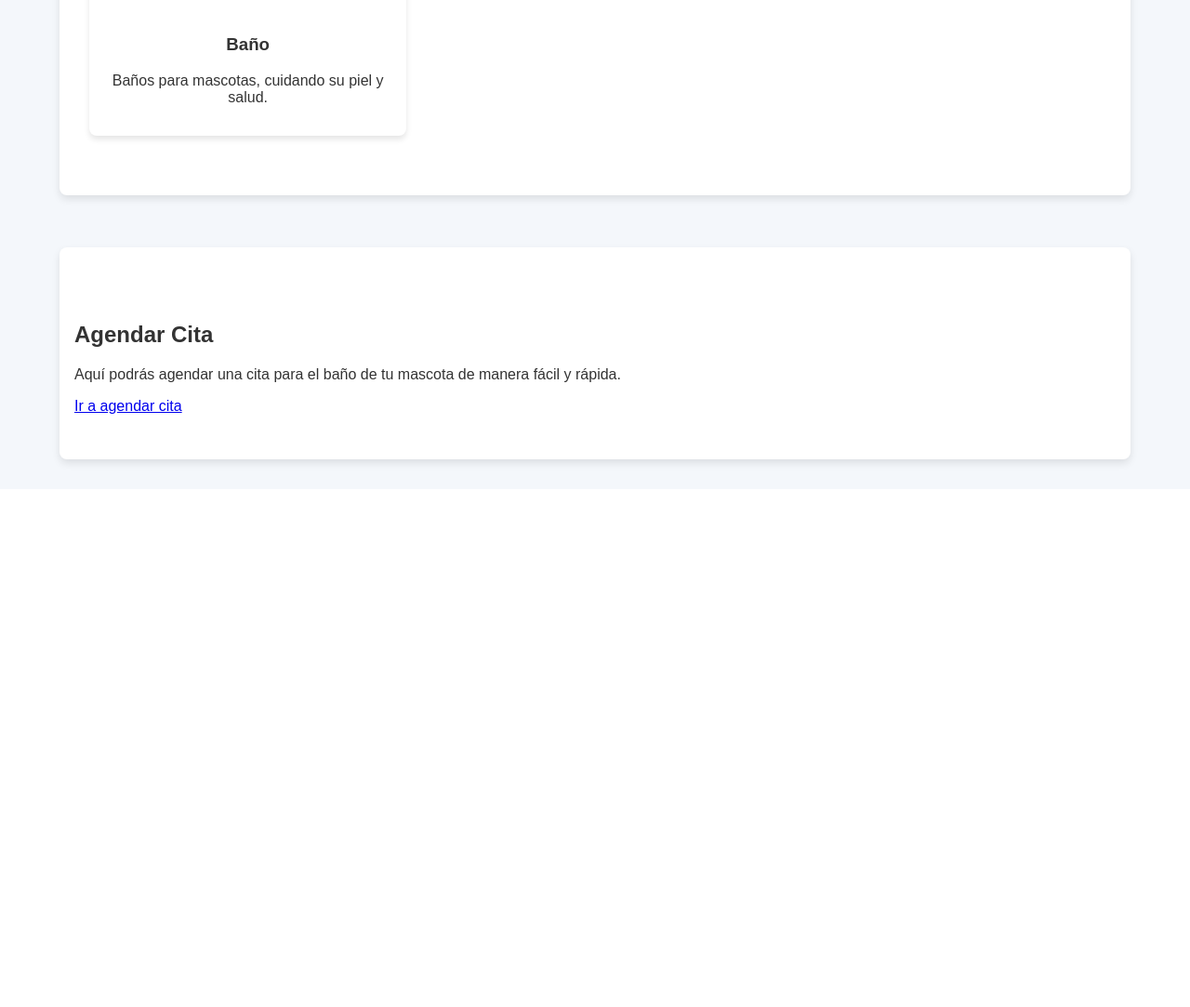
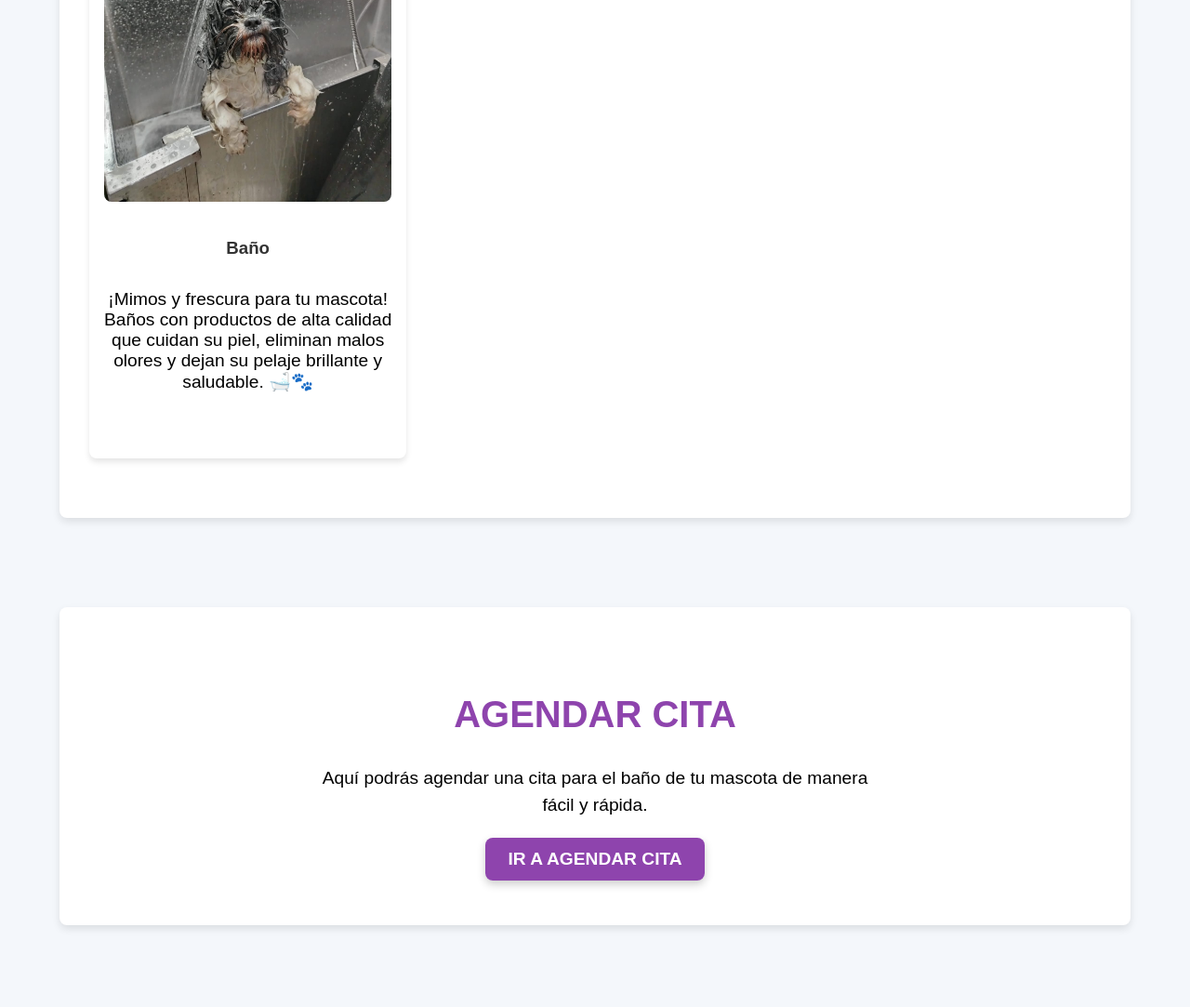
Before and after one commit to EmanuelDv/PetShop, a Flask app: page / in a window 1280 px wide. Shown: the part 1779-2862 px from the top of the page at 93% size. Before the commit the page ends 2283 px from the top, so only its background shows below. Run offline with Flask 3, Linux system fonts and the light colour scheme.

Commit message:
cambios en sections

```diff
--- a/static/css/styles.css
+++ b/static/css/styles.css
@@ -58,7 +58,7 @@ nav a:hover {
 
 /* Espacio debajo del Navbar */
 main {
-    margin-top: 120px; /* Asegura que el contenido principal quede debajo del navbar */
+    margin-top: 60px; /* Asegura que el contenido principal quede debajo del navbar */
     width: 90%;
     max-width: 1200px;
 }
@@ -66,18 +66,90 @@ main {
 /* Secciones */
 section {
     padding: 3rem 1rem;
-    margin: 2rem 0;
+    margin: 6rem 0;
     background-color: #fff;
     border-radius: 8px;
     box-shadow: 0 4px 8px rgba(0, 0, 0, 0.1);
     width: 100%;
     box-sizing: border-box;
 }
+section h2 {
+    font-size: 2.5rem; /* Tamaño más grande */
+    color: #8E44AD; /* Un color vibrante */
+    text-align: center; /* Centrar el título */
+    text-transform: uppercase; /* Poner en mayúsculas */
+    font-weight: bold; /* Negrita */
+    margin-bottom: 20px; /* Espacio inferior */
+    position: relative; /* Permitir decoraciones */
+}
 
-#productos, #servicios, #citas {
-    padding-top: 60px; /* Ajusta este valor según el alto del navbar */
-    margin-top: 3.5rem; /* Evita que se solapen con el navbar */
+section h2::after {
+    content: "";
+    display: block;
+    width: 80px;
+    height: 4px;
+    margin: 8px auto 0; /* Centrado */
+    border-radius: 2px;
 }
+
+
+#productos, #servicios p{
+    padding-top: 15px; /* Ajusta este valor según el alto del navbar */
+    margin-top: 1rem; /* Evita que se solapen con el navbar */
+
+}
+
+#citas {
+    padding-top: 60px;
+    margin-top: 3.5rem;
+    margin-bottom: 5.5rem; /* Agrega espacio debajo de la sección */
+}
+#servicios p {
+    font-size: 1.2rem;
+    color: #000;
+    font-weight: 500;
+    margin-bottom: 20px;
+}
+/* Estilo para el párrafo dentro de la sección "Agendar Cita" */
+#citas p {
+    font-size: 1.2rem;
+    color: #000;
+    text-align: center;
+    font-weight: 500;
+    margin-bottom: 20px;
+    max-width: 600px;
+    margin-left: auto;
+    margin-right: auto;
+    line-height: 1.5;
+}
+
+
+/* Estilo para el botón "Agendar Cita" */
+.btn-agendar {
+    display: block;
+    width: fit-content;
+    margin: 0 auto;
+    padding: 12px 24px;
+    font-size: 1.2rem;
+    font-weight: bold;
+    text-transform: uppercase;
+    color: white;
+    background: linear-gradient(90deg, #8E44AD, #8E44AD);
+    border: none;
+    border-radius: 8px;
+    cursor: pointer;
+    text-align: center;
+    text-decoration: none;
+    transition: all 0.3s ease-in-out;
+    box-shadow: 0 4px 10px rgba(0, 0, 0, 0.2);
+}
+
+/* Efecto hover */
+.btn-agendar:hover {
+    background: linear-gradient(90deg, #D16E9E, #8E44AD);
+    transform: scale(1.05);
+}
+
 
 /* Responsividad: Ajustes solo para las secciones y grid */
 @media (max-width: 768px) {
--- a/templates/index.html
+++ b/templates/index.html
@@ -14,17 +14,18 @@
 
         <!-- Navbar -->
         <nav>
-            <img src="../static/images/LogoPetshop.png" alt="Logo de la Petshop">
+            <img src="../static/images/LogoPetshop.png"
+                alt="Logo de la Petshop">
             <div>
                 <a href="#productos">Productos</a>
                 <a href="#servicios">Servicios</a>
                 <a href="#citas">Agendar Citas</a>
                 <a href="https://wa.me/1234567890" target="_blank">
-                    <img src="../static/images/whatsapp-logo.png" alt="WhatsApp" class="whatsapp-logo">
+                    <img src="../static/images/whatsapp-logo.png" alt="WhatsApp"
+                        class="whatsapp-logo">
                 </a>
             </div>
         </nav>
-
 
         <main>
             <!-- Sección de Productos -->
@@ -144,36 +145,40 @@
             <!-- Sección de Servicios con Carrousel -->
             <section id="servicios">
                 <h2>Servicios</h2>
-                <p>Contamos con una gama de servicios de calidad para el cuidado
-                    de tus mascotas, como baños, cortes de pelo y más.</p>
+                <p>💦✨ Brindamos el mejor cuidado para tu mascota con nuestros
+                    servicios de primera calidad. Desde refrescantes baños y
+                    elegantes cortes de pelo hasta un consentido completo para
+                    que luzcan y se sientan increíbles. ¡Déjalos en manos de
+                    expertos! 🐶🐱💕</p>
 
                 <div class="carousel">
                     <div class="carousel-inner">
                         <div class="carousel-item active">
                             <div class="service-card">
-                                <img src="servicio1.jpg" alt="Servicio 1"
+                                <img src="../static/images/Bano.jpg" alt="Bano"
                                     class="service-image">
                                 <h3>Baño</h3>
-                                <p>Baños para mascotas, cuidando su piel y
-                                    salud.</p>
+                                <p>¡Mimos y frescura para tu mascota! Baños con productos de alta calidad que cuidan su piel, eliminan malos olores y dejan su pelaje brillante y saludable. 🛁🐾</p>
+                                </p>
                             </div>
                         </div>
                         <div class="carousel-item">
                             <div class="service-card">
-                                <img src="servicio2.jpg" alt="Servicio 2"
+                                <img src="../static/images/Corte_pelo.jpg"
+                                    alt="Corte_pelo"
                                     class="service-image">
                                 <h3>Corte de Pelo</h3>
-                                <p>Corte de pelo para que tu mascota luzca
-                                    perfecta.</p>
+                                <p>Renueva su look con cortes de pelo personalizados. Tu peludo amigo lucirá impecable, cómodo y con un estilo que realzará su belleza. ✂️🐶✨</p>
+
                             </div>
                         </div>
                         <div class="carousel-item">
                             <div class="service-card">
-                                <img src="servicio3.jpg" alt="Servicio 3"
+                                <img src="../static/images/Keratina.jpg"
+                                    alt="Keratina"
                                     class="service-image">
-                                <h3>Consulta Veterinaria</h3>
-                                <p>Consulta veterinaria para mantener a tu
-                                    mascota saludable.</p>
+                                <h3>Keratina</h3>
+                                <p>Peluche suave y brillante al instante. Nuestro tratamiento de keratina nutre, fortalece y deja el pelaje de tu mascota sedoso y libre de enredos. 💆‍♂️🐕💕</p>
                             </div>
                         </div>
                     </div>
@@ -183,8 +188,10 @@
             <!-- Sección de Agendar Cita -->
             <section id="citas">
                 <h2>Agendar Cita</h2>
-                <p>Aquí podrás agendar una cita para el baño de tu mascota de manera fácil y rápida.</p>
-                <a href="http://127.0.0.1:3000/" target="_blank" class="btn-agendar">
+                <p>Aquí podrás agendar una cita para el baño de tu mascota de
+                    manera fácil y rápida.</p>
+                <a href="http://127.0.0.1:3000/" target="_blank"
+                    class="btn-agendar">
                     Ir a agendar cita
                 </a>
             </section>
@@ -224,7 +231,7 @@
                 slides[currentSlide].classList.remove('active');
                 currentSlide = (currentSlide + 1) % totalSlides;
                 slides[currentSlide].classList.add('active');
-            }, 3500); // Cambiar cada 3.5 segundos
+            }, 3300); // Cambiar cada 3.5 segundos
         </script>
 
     </body>
```
Also changed, not shown: static/images/Bano.jpg (added), static/images/Corte_pelo.jpg (added), static/images/Keratina.jpg (added), 2 other files.
